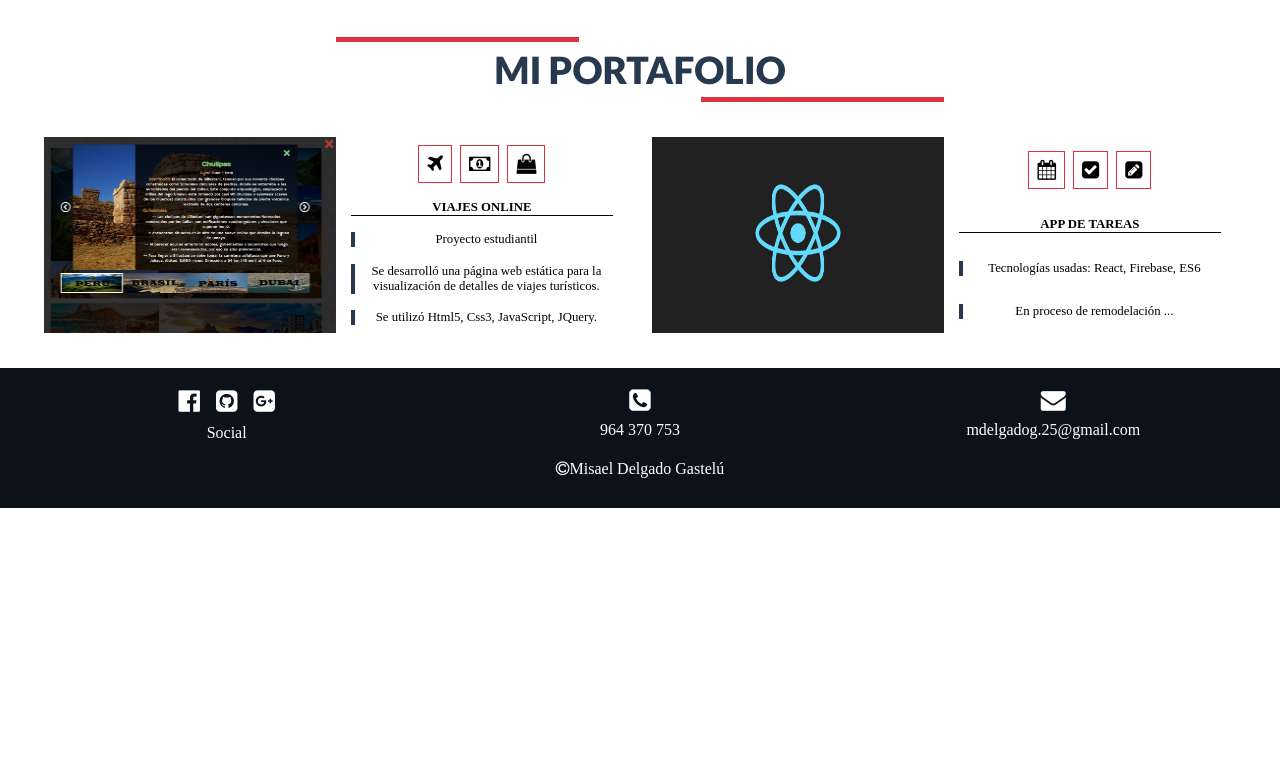
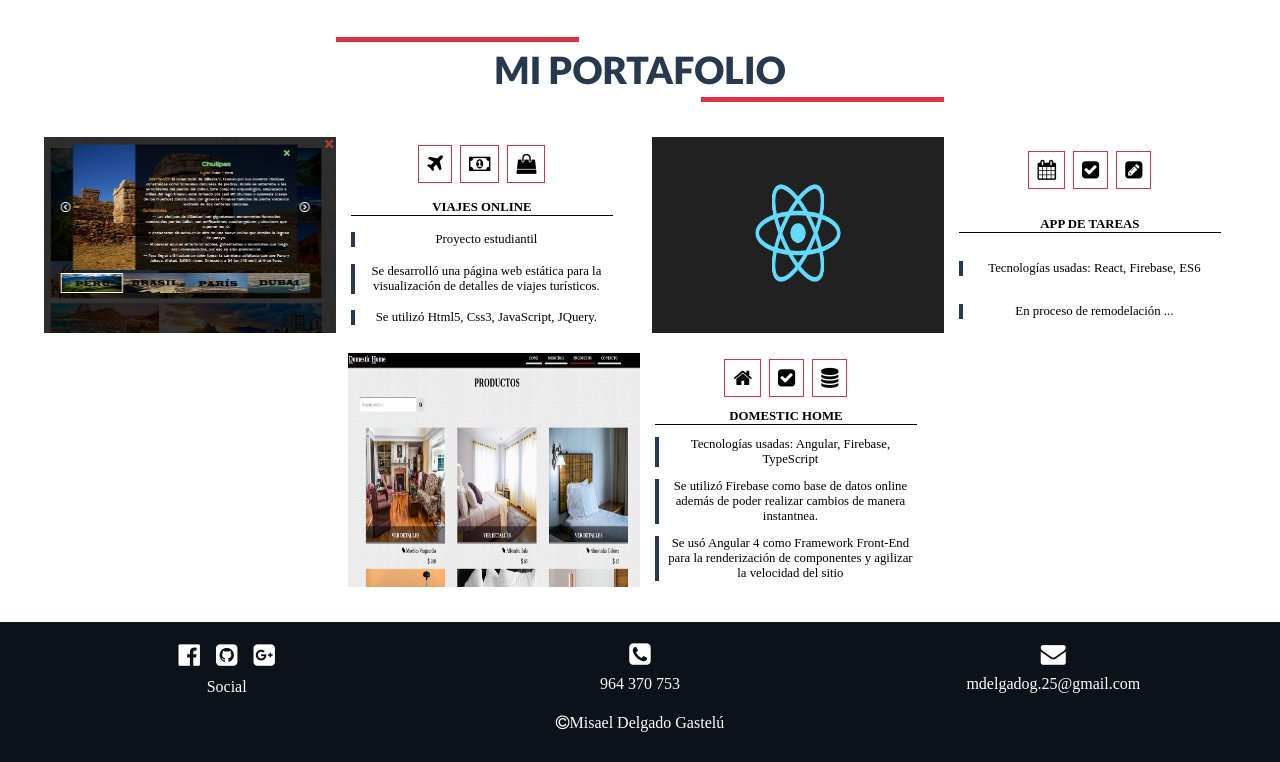
Before and after one commit to codev-gd/portafolio, a website: page src/pug/index.pug in a window 1280 px wide. Shown: the part 1308-2070 px from the top of the page. Before the commit the page ends 1816 px from the top, so only its background shows below. Drawn offline with nearby package versions, Linux system fonts and the light colour scheme; files that its build step writes are made by us from their sources; files whose address does not match are found by name; a web font is replaced by a local one.

Commit message:
Se agregó ítem de proyecto Angular
Se colocó el link del proyecto en Angular
realizado con Firebase

```diff
--- a/src/pug/index.pug
+++ b/src/pug/index.pug
@@ -86,6 +86,18 @@ html(lang="en")
                                 p.portfolio-gallery__title APP DE TAREAS
                                 p.portfolio-gallery__desc Tecnologías usadas: React, Firebase, ES6
                                 p.portfolio-gallery__desc En proceso de remodelación ...
+                        .portfolio-gallery__item
+                            .portfolio-gallery__1
+                                a(href="https://proyangular-8bf84.firebaseapp.com/"): img(src="./images/fondoAngular.jpeg")
+                            .portfolio-gallery__2
+                                p.portfolio-gallery__tags
+                                    span.fa.fa-home
+                                    span.fa.fa-check-square
+                                    span.fa.fa-database
+                                p.portfolio-gallery__title DOMESTIC HOME
+                                p.portfolio-gallery__desc Tecnologías usadas: Angular, Firebase, TypeScript
+                                p.portfolio-gallery__desc Se utilizó Firebase como base de datos online además de poder realizar cambios de manera instantnea.
+                                p.portfolio-gallery__desc Se usó Angular 4 como Framework Front-End para la renderización de componentes y agilizar la velocidad del sitio
 
         .footer#footer
             .footer__content
```
Also changed, not shown: images/fondoAngular.jpeg (added), index.html, 1 other file.
